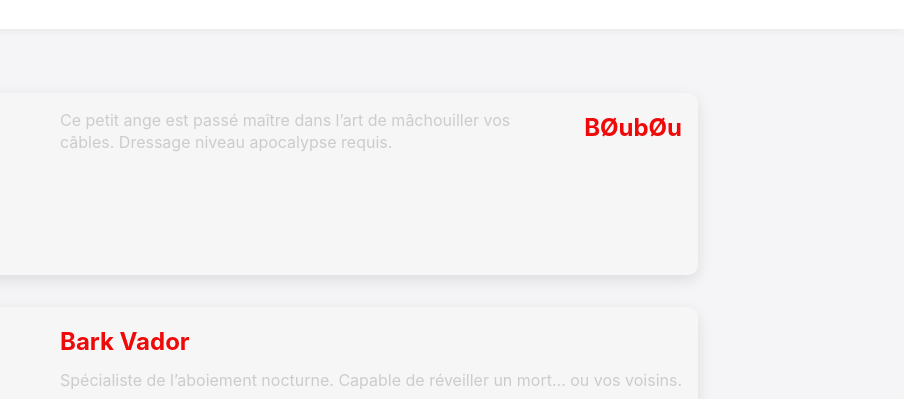
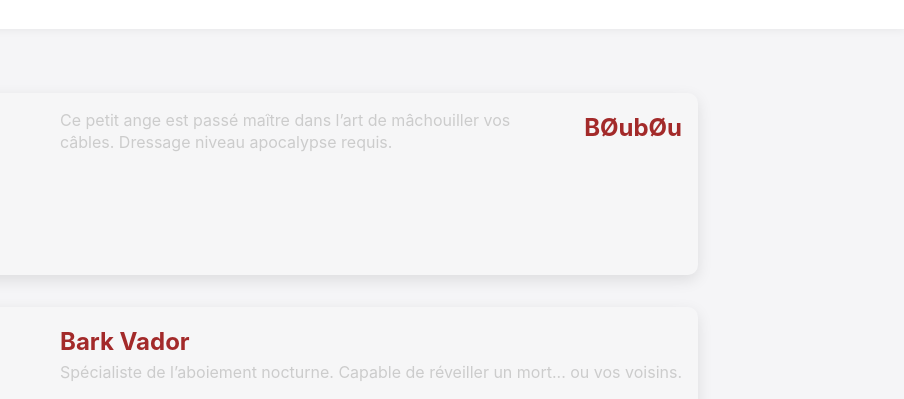
Before and after one commit to TOXIQUECODE/SITEWEB, a website: page public/index.html in a window 1280 px wide. Shown: the part 236-635 px from the top of the page, 376-1280 px from the left. Drawn offline with Linux system fonts and the light colour scheme.

Commit message:
Update style.css

```diff
--- a/public/style.css
+++ b/public/style.css
@@ -66,7 +66,7 @@ section {
 
 .demon-profile h2 {
   font-size: 1.5rem;
-  color: #ef0909; /* Un rouge doux pour le titre, pour contraster */
+  color: #a32a2a; /*
   margin: 0 0 0.5rem 0; /* Espacement sous le titre */
   text-align: left; /* S'assurer que le texte est bien à gauche */
 }
```
